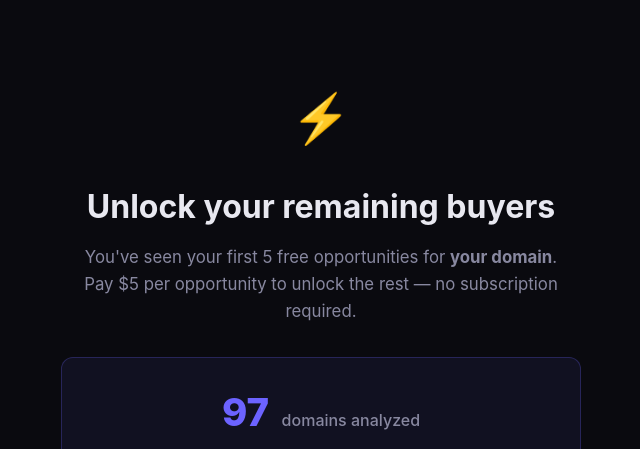
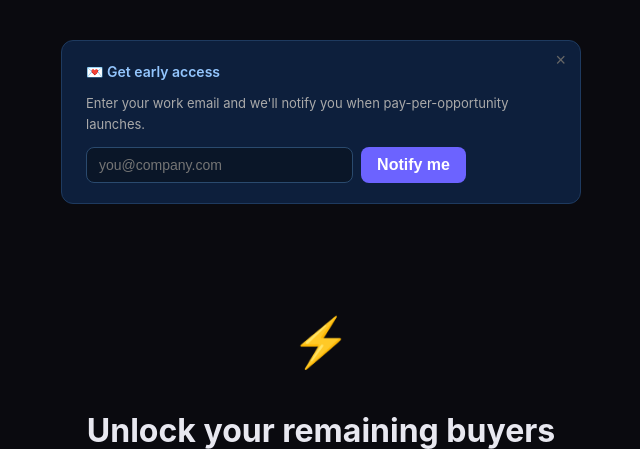
Before and after one commit to nickhac/demand-signal-mvp, a FastAPI app: page /paywall in a window 1280 px wide. Shown: the top 449 px of the page, without its empty margins (319-959 px from the left). Run offline with FastAPI, Linux system fonts and the light colour scheme.

Commit message:
feat(DEM-110): add email capture at paywall — log to paywall_emails.csv
- Add /api/paywall-email POST endpoint in main.py
- Logs email, timestamp, domain_tested to /var/data/paywall_emails.csv
  (falls back to /tmp/paywall_emails.csv in dev when /var/data absent)
- Add top-of-page dismissible email banner in paywall.html
- Add inline waitlist section under 'Get full access' button
- Both capture paths POST to /api/paywall-email
- Non-blocking: user can dismiss banner and still see paywall

Closes DEM-110

```diff
--- a/main.py
+++ b/main.py
@@ -472,6 +472,57 @@ async def my_sessions(email: str = ""):
     return JSONResponse({"sessions": sessions})
 
 
+# ── POST /api/paywall-email ───────────────────────────────────────────────────
+# Capture emails at the paywall for non-converting visitor follow-up (DEM-110).
+# Logs to data/paywall_emails.csv (persistent) or /tmp/paywall_emails.csv (dev).
+
+PAYWALL_EMAILS_CSV = (
+    _PERSISTENT_DATA_DIR / "paywall_emails.csv"
+    if _PERSISTENT_DATA_DIR.exists()
+    else Path("/tmp/paywall_emails.csv")
+)
+
+_PAYWALL_CSV_HEADER = ["email", "timestamp", "domain_tested"]
+
+
+def _ensure_paywall_csv_header() -> None:
+    """Write CSV header if file does not exist yet."""
+    if not PAYWALL_EMAILS_CSV.exists():
+        try:
+            PAYWALL_EMAILS_CSV.parent.mkdir(parents=True, exist_ok=True)
+            with PAYWALL_EMAILS_CSV.open("w", newline="", encoding="utf-8") as f:
+                csv.writer(f).writerow(_PAYWALL_CSV_HEADER)
+        except Exception:
+            pass
+
+
+@app.post("/api/paywall-email")
+async def capture_paywall_email(request: Request):
+    """Record a visitor email from the paywall for non-converting follow-up."""
+    try:
+        body = await request.json()
+    except Exception:
+        raise HTTPException(status_code=400, detail="JSON body required.")
+
+    email = (body.get("email") or "").strip().lower()
+    domain_tested = (body.get("domain") or "").strip()
+
+    if not email or "@" not in email:
+        raise HTTPException(status_code=400, detail="A valid email address is required.")
+
+    ts = time.strftime("%Y-%m-%dT%H:%M:%SZ", time.gmtime())
+    try:
+        _ensure_paywall_csv_header()
+        with PAYWALL_EMAILS_CSV.open("a", newline="", encoding="utf-8") as f:
+            csv.writer(f).writerow([email, ts, domain_tested or "unknown"])
+    except Exception as exc:
+        # Don't fail the user-facing request on write errors
+        print(f"paywall-email CSV write error: {exc}", flush=True)
+
+    print(f"PAYWALL_EMAIL: {ts} domain={domain_tested or 'unknown'} email={email}", flush=True)
+    return JSONResponse({"ok": True})
+
+
 @app.post("/api/waitlist")
 async def join_waitlist(request: Request):
     """Record a waitlist email with optional source tag — demand signal attribution."""
--- a/templates/paywall.html
+++ b/templates/paywall.html
@@ -7,6 +7,42 @@
   <link rel="stylesheet" href="/static/style.css">
 </head>
 <body>
+  <!-- ── Early-access email capture banner (DEM-110) ── -->
+  <div id="emailCaptureBanner" class="container narrow" style="margin-bottom:0; padding-bottom:0;">
+    <div style="background:#0d1f3c; border:1px solid #1e3a5f; border-radius:12px; padding:20px 24px; margin-bottom:20px; position:relative;">
+      <button
+        onclick="dismissEmailBanner()"
+        aria-label="Dismiss"
+        style="position:absolute; top:10px; right:14px; background:none; border:none; color:#666; font-size:18px; cursor:pointer; line-height:1;"
+      >×</button>
+      <p style="margin:0 0 10px; font-size:14px; font-weight:600; color:#93c5fd;">
+        💌 Get early access
+      </p>
+      <p style="margin:0 0 12px; font-size:13px; color:#aaa;">
+        Enter your work email and we'll notify you when pay-per-opportunity launches.
+      </p>
+      <div style="display:flex; gap:8px; max-width:380px;">
+        <input
+          type="email"
+          id="bannerEmail"
+          placeholder="you@company.com"
+          style="flex:1; padding:9px 12px; border:1px solid #2a4a6e; border-radius:8px; background:#0a1628; color:#fff; font-size:14px;"
+          onkeydown="if(event.key==='Enter') submitBannerEmail()"
+        />
+        <button
+          class="btn primary"
+          id="bannerSubmitBtn"
+          onclick="submitBannerEmail()"
+          style="white-space:nowrap; padding:9px 16px;"
+        >Notify me</button>
+      </div>
+      <p id="bannerError" style="display:none; color:#e05252; font-size:12px; margin:6px 0 0;"></p>
+      <p id="bannerSuccess" style="display:none; color:#4ade80; font-size:13px; font-weight:600; margin:8px 0 0;">
+        ✅ You're on the list!
+      </p>
+    </div>
+  </div>
+
   <div class="container narrow paywall-page">
     <div class="icon">⚡</div>
     <h1>Unlock your remaining buyers</h1>
@@ -92,7 +128,56 @@
   </div>
 
   <script>
-    // Fetch live domain count and update counter
+    // ── Banner email capture (DEM-110) ────────────────────────────────────────
+    function dismissEmailBanner() {
+      const banner = document.getElementById('emailCaptureBanner');
+      if (banner) banner.style.display = 'none';
+    }
+
+    async function submitBannerEmail() {
+      const emailEl = document.getElementById('bannerEmail');
+      const submitBtn = document.getElementById('bannerSubmitBtn');
+      const errorEl = document.getElementById('bannerError');
+      const successEl = document.getElementById('bannerSuccess');
+      const email = emailEl.value.trim();
+
+      errorEl.style.display = 'none';
+
+      if (!email || !email.includes('@')) {
+        errorEl.textContent = 'Please enter a valid email address.';
+        errorEl.style.display = 'block';
+        emailEl.focus();
+        return;
+      }
+
+      submitBtn.disabled = true;
+      submitBtn.textContent = '…';
+
+      try {
+        const domain = new URLSearchParams(window.location.search).get('domain') || '';
+        const resp = await fetch('/api/paywall-email', {
+          method: 'POST',
+          headers: { 'Content-Type': 'application/json' },
+          body: JSON.stringify({ email, domain })
+        });
+        const data = await resp.json();
+
+        if (resp.ok && data.ok) {
+          emailEl.style.display = 'none';
+          submitBtn.style.display = 'none';
+          successEl.style.display = 'block';
+        } else {
+          throw new Error(data.detail || 'Something went wrong.');
+        }
+      } catch (err) {
+        errorEl.textContent = err.message || 'Could not submit — please try again.';
+        errorEl.style.display = 'block';
+        submitBtn.disabled = false;
+        submitBtn.textContent = 'Notify me';
+      }
+    }
+
+    // ── Existing stats + waitlist logic ───────────────────────────────────────
     (async function loadStats() {
       try {
         const resp = await fetch('/api/stats');
```
